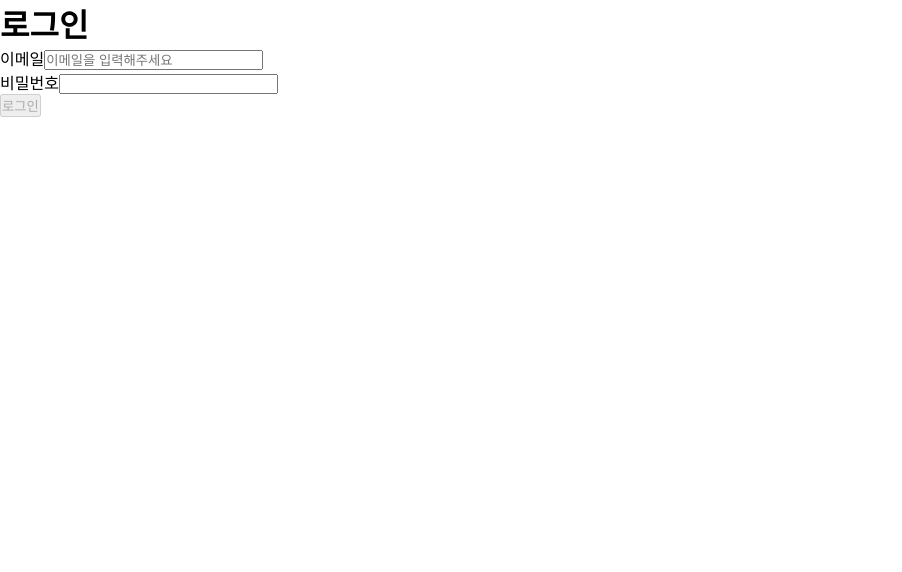
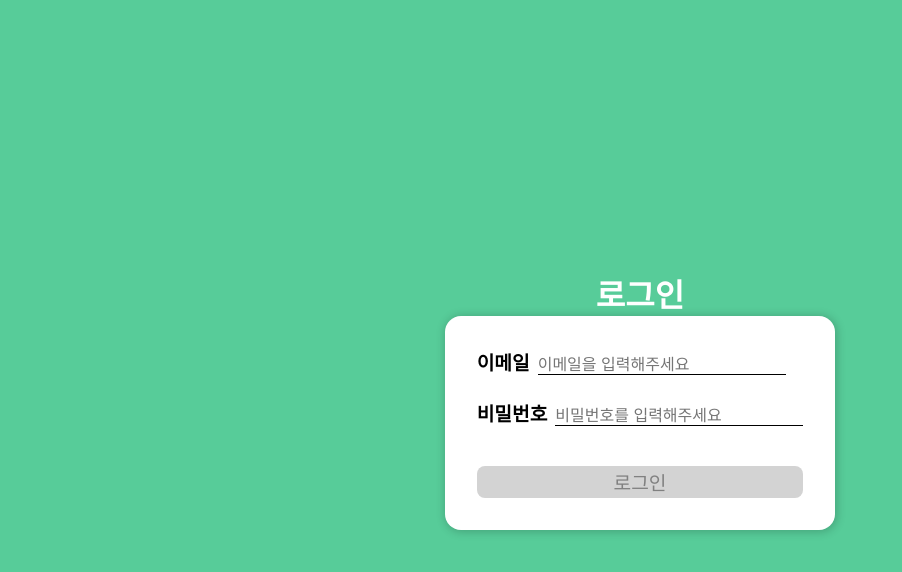
Before and after one commit to unsnruu/wanted-pre-onboarding-fe, a React (Create React App) app: page /auth/signin in a window 1280 px wide. Shown: the top 572 px of the page, without its empty margins (0-902 px from the left). Built offline with nearby package versions, Linux system fonts and the light colour scheme.

Commit message:
style: add styles

```diff
--- a/src/pages/auth/SignIn.tsx
+++ b/src/pages/auth/SignIn.tsx
@@ -1,7 +1,57 @@
 import React, { useState, useEffect, useContext } from "react";
 import { useNavigate } from "react-router-dom";
 import axios from "axios";
+import styled from "@emotion/styled";
+
 import { AuthContext } from "../../context/AuthContext";
+
+const Container = styled.div`
+  background-color: ${({ theme }) => theme.color.primary};
+  width: 100vw;
+  height: 100vh;
+  display: flex;
+  justify-content: center;
+  align-items: center;
+  flex-direction: column;
+`;
+const StyledForm = styled.form`
+  background-color: white;
+  padding: 2rem;
+  border-radius: 1rem;
+  font-size: 1.2rem;
+  box-shadow: 1px 1px 10px 1px rgba(0, 0, 0, 0.2);
+
+  transition: transform 0.2s linear;
+  & label {
+    margin-right: 0.5rem;
+    font-weight: 700;
+  }
+  & input {
+    border: none;
+    border-bottom: 1px solid black;
+    margin-bottom: 1.5rem;
+    font-size: 1rem;
+  }
+  & input:focus {
+    outline: none;
+  }
+  & button {
+    margin-top: 1rem;
+    width: 100%;
+    height: 2rem;
+    font-size: inherit;
+    background-color: ${({ theme }) => theme.color.primary};
+    border-radius: 0.5rem;
+    border: none;
+    color: white;
+    cursor: pointer;
+  }
+  & button:disabled {
+    background-color: lightgray;
+    cursor: not-allowed;
+    color: gray;
+  }
+`;
 
 interface AxiosReturn {
   access_token: string;
@@ -61,9 +111,9 @@ function SignIn() {
   };
 
   return (
-    <div>
-      <h1>로그인</h1>
-      <form onSubmit={handleSubmit}>
+    <Container>
+      <h1 style={{ color: "white" }}>로그인</h1>
+      <StyledForm onSubmit={handleSubmit}>
         <div>
           <label htmlFor="email">이메일</label>
           <input
@@ -79,13 +129,14 @@ function SignIn() {
           <input
             type="password"
             id="password"
+            placeholder="비밀번호를 입력해주세요"
             value={password}
             onChange={handleChangePassword}
           />
         </div>
         <button disabled={disabled}>로그인</button>
-      </form>
-    </div>
+      </StyledForm>
+    </Container>
   );
 }
 
--- a/src/pages/auth/SignUp.tsx
+++ b/src/pages/auth/SignUp.tsx
@@ -1,14 +1,56 @@
 import React, { useState, useEffect } from "react";
 import { useNavigate } from "react-router-dom";
 import axios from "axios";
+import styled from "@emotion/styled";
 
 import { AuthContext } from "../../context/AuthContext";
 import { useContext } from "react";
-/**
- * todos
- * 1. 이메일과 비밀번호의 validation 필수.
- * 2. 버튼 활성화를 그에 따라서 진행할 것
- */
+
+const Container = styled.div`
+  background-color: ${({ theme }) => theme.color.primary};
+  width: 100vw;
+  height: 100vh;
+  display: flex;
+  justify-content: center;
+  align-items: center;
+  flex-direction: column;
+`;
+const StyledForm = styled.form`
+  background-color: white;
+  padding: 2rem;
+  border-radius: 1rem;
+  font-size: 1.2rem;
+  box-shadow: 1px 1px 10px 1px rgba(0, 0, 0, 0.2);
+  & label {
+    margin-right: 0.5rem;
+    font-weight: 700;
+  }
+  & input {
+    border: none;
+    border-bottom: 1px solid black;
+    margin-bottom: 1.5rem;
+    font-size: 1rem;
+  }
+  & input:focus {
+    outline: none;
+  }
+  & button {
+    margin-top: 1rem;
+    width: 100%;
+    height: 2rem;
+    font-size: inherit;
+    background-color: ${({ theme }) => theme.color.primary};
+    border-radius: 0.5rem;
+    border: none;
+    color: white;
+    cursor: pointer;
+  }
+  & button:disabled {
+    background-color: lightgray;
+    cursor: not-allowed;
+    color: gray;
+  }
+`;
 
 interface AxiosReturn {
   access_token: string;
@@ -68,9 +110,9 @@ function SignUp() {
   };
 
   return (
-    <div>
-      <h1>회원가입</h1>
-      <form onSubmit={handleSubmit}>
+    <Container>
+      <h1 style={{ color: "white" }}>회원가입</h1>
+      <StyledForm onSubmit={handleSubmit}>
         <div>
           <label htmlFor="email">이메일</label>
           <input
@@ -91,8 +133,8 @@ function SignUp() {
           />
         </div>
         <button disabled={disabled}>가입하기</button>
-      </form>
-    </div>
+      </StyledForm>
+    </Container>
   );
 }
 
```
